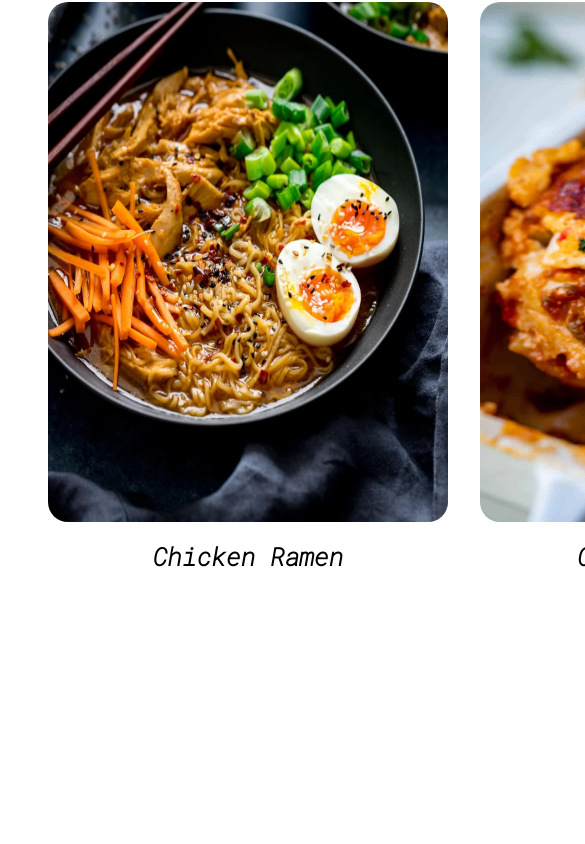
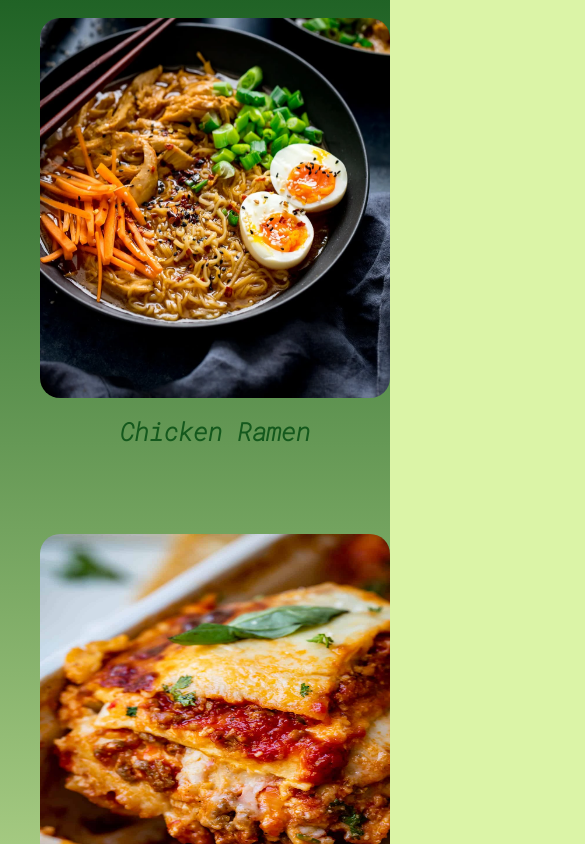
Before and after one commit to txnashe-png/odin-recipes, a plain HTML site: page index.html in a window 390 px wide. Shown: the part 78-922 px from the top of the page, 585 px wide, since content can reach past the window. Before the commit the page ends 873 px from the top, so only its background shows below. Drawn offline with Linux system fonts and the light colour scheme.

Commit message:
Added CSS Media Query for the page to be responsive on mobile phones

```diff
--- a/css/style.css
+++ b/css/style.css
@@ -1,30 +1,49 @@
 @import url('https://fonts.googleapis.com/css2?family=Roboto+Mono:ital,wght@1,200&display=swap');
+* {
+    box-sizing: border-box;
+}
+
 body {
+    font-size: 100%;
+    font-family: 'Roboto Mono', monospace, sans-serif;
     min-height: 100vh;
+    color: #14591d;
+    background-color: #DBF4A7;
+    background-image: linear-gradient(#14591d, #DBF4A7);
 }
 
 h1 {
+    font-size: 36px;
     text-align: center;
+    font-weight: bolder;
+}
+
+.homeHeading {
+    color: #DBF4A7;
+    text-transform: uppercase;
+    margin-bottom: 2em;
 }
 
 
 /* Landing Page */
 
 .recipes img {
-    width: 400px;
-    height: 520px;
+    width: 350px;
+    height: 420px;
     border-radius: 20px;
     transition: .2s ease-in-out;
 }
 
 .recipes img:hover {
-    width: 410px;
-    height: 560px;
+    width: 360px;
+    height: 460px;
     border-radius: 20px;
 }
 
 .recipes ul {
     display: flex;
+    align-items: center;
+    justify-content: center;
     gap: 32px;
 }
 
@@ -33,10 +52,11 @@ h1 {
 }
 
 figcaption {
-    color: black;
+    color: #14591d;
     font-size: 25px;
     text-align: center;
     font-family: 'Roboto Mono', monospace;
+    margin-bottom: 50px;
 }
 
 
@@ -94,3 +114,29 @@ ol li {
     background-color: gold;
     color: blue;
 }
+
+footer {
+    color: white;
+    padding: 100px;
+    text-align: center;
+    background-color: #14591d;
+}
+
+@media screen and (max-width: 600px) {
+    h1 {
+        text-align: center;
+    }
+    .recipes ul {
+        display: flex;
+        flex-direction: column;
+        align-items: center;
+        justify-content: center;
+        gap: 32px;
+    }
+    .recipes img {
+        width: 350px;
+        height: 380px;
+        border-radius: 20px;
+        transition: .2s ease-in-out;
+    }
+}
```
